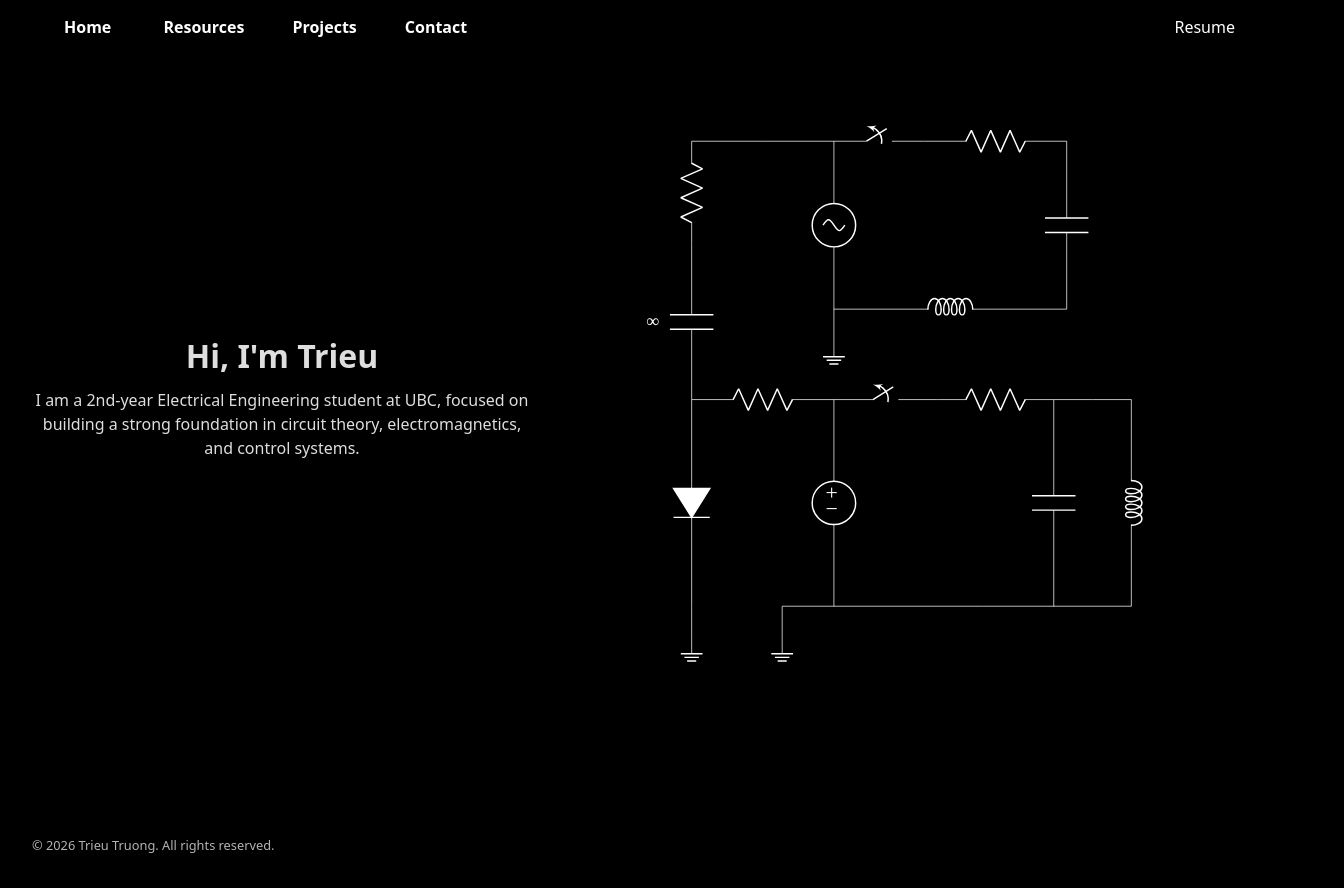
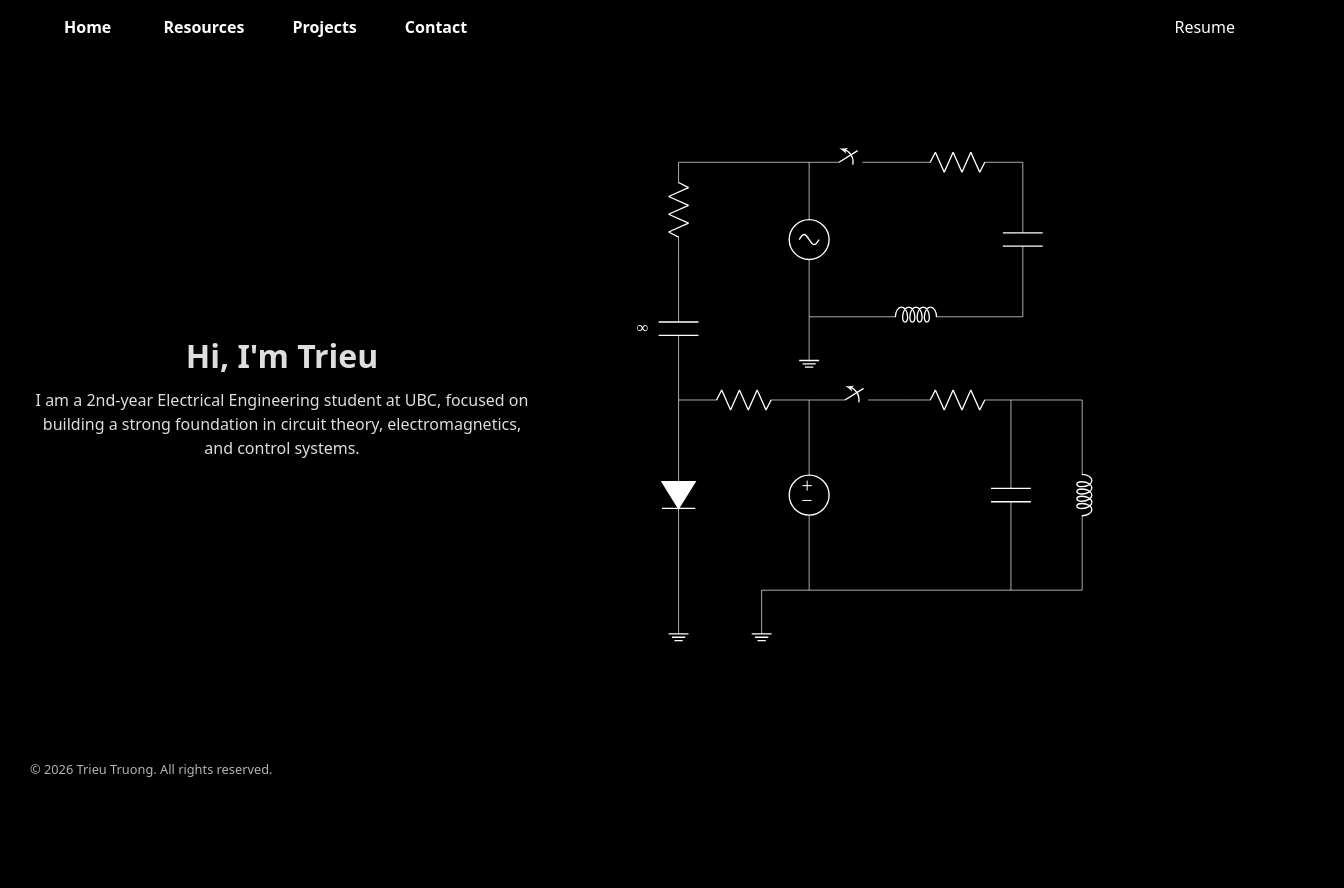
Before and after one commit to ttrieu2025/personal-website, a React (Vite) app: page / in a window 1280 px wide. Shown: the whole page, 1344 px wide, since content can reach past the window. After the commit the page ends 864 px from the top, so only its background shows below. Built offline with nearby package versions, Linux system fonts and the light colour scheme.

Commit message:
fix: adjust footer styles for proper positioning and padding

```diff
--- a/src/App.css
+++ b/src/App.css
@@ -42,11 +42,11 @@
   background-color: #000000;
 }
 footer{
-  text-align: left;
-  width: 100vw;
-  max-width: 100%;
-  z-index: 1000; ;
-  width: screen;
+  position:fixed;
+  bottom:10px;
+  left:10px;
+  padding: 10px 20px; /* padding inside the footer */
+  z-index: 1000;
 }
 
 /* Navigation bar */
```
